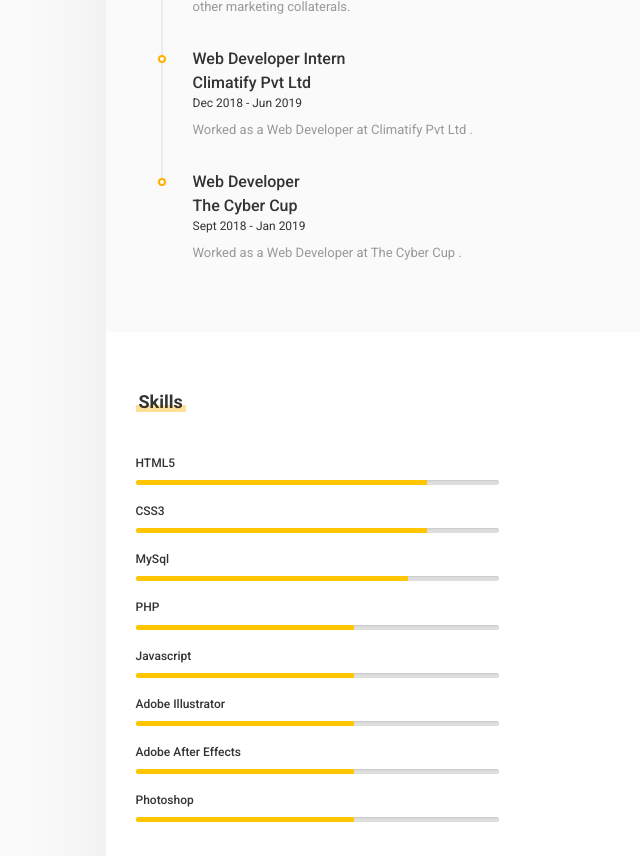
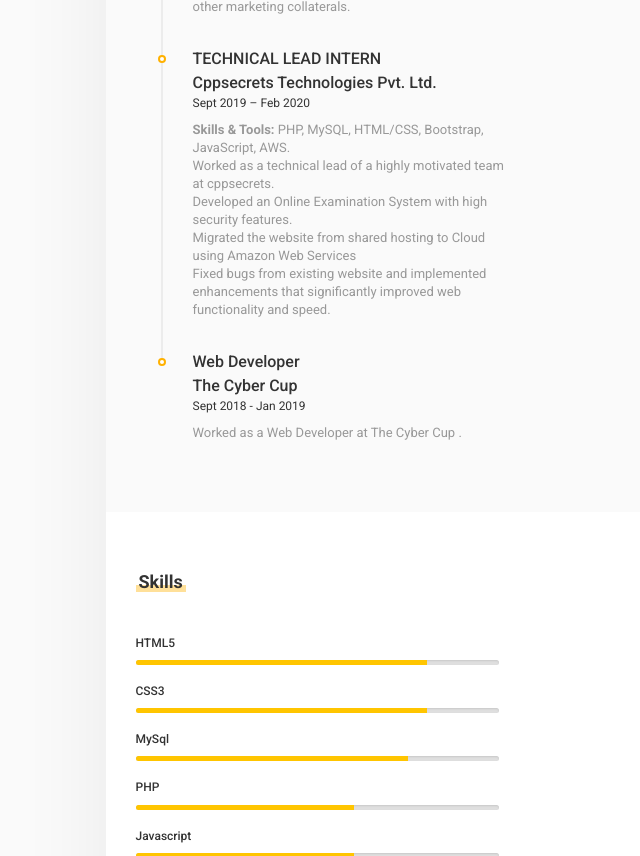
Before and after one commit to arshadk786/profile, a plain HTML site: page index.html in a window 1280 px wide. Shown: the part 875-1731 px from the top of the page, without its empty margins (257-897 px from the left). Drawn offline with Linux system fonts and the light colour scheme.

Commit message:
Update index.html

```diff
--- a/index.html
+++ b/index.html
@@ -149,9 +149,14 @@
 							Produced multiple website icons and collaborated with colleagues on the development and implementation of other marketing collaterals.
 
                                     </li>
-                                    <li><h3 class="line-title">Web Developer Intern</h3><h3 class="line-title"><br><br><br>Climatify Pvt Ltd</h3>
-                                        <span>Dec 2018 - Jun 2019</span>
-                                        <p class="little-text">Worked as a Web Developer at Climatify Pvt Ltd .</p>
+                                    <li><h3 class="line-title">TECHNICAL LEAD INTERN</h3><h3 class="line-title"><br><br><br>Cppsecrets Technologies Pvt. Ltd. </h3>
+                                        <span>Sept 2019 – Feb 2020</span>
+					    <p class="little-text"><b>Skills & Tools:</b> PHP, MySQL, HTML/CSS, Bootstrap, JavaScript, AWS.</p>
+					    <p class="little-text">Worked as a technical lead of a highly motivated team at cppsecrets.<br>
+						    Developed an Online Examination System with high security features.<br>
+						    Migrated the website from shared hosting to Cloud using Amazon Web Services<br>
+						    Fixed bugs from existing website and implemented enhancements that significantly improved web functionality and speed.
+
                                     </li>
                                    <!-- a work -->
                                    <li><h3 class="line-title">Web Developer</h3><h3 class="line-title"><br> <br><br>The Cyber Cup</h3>
```
